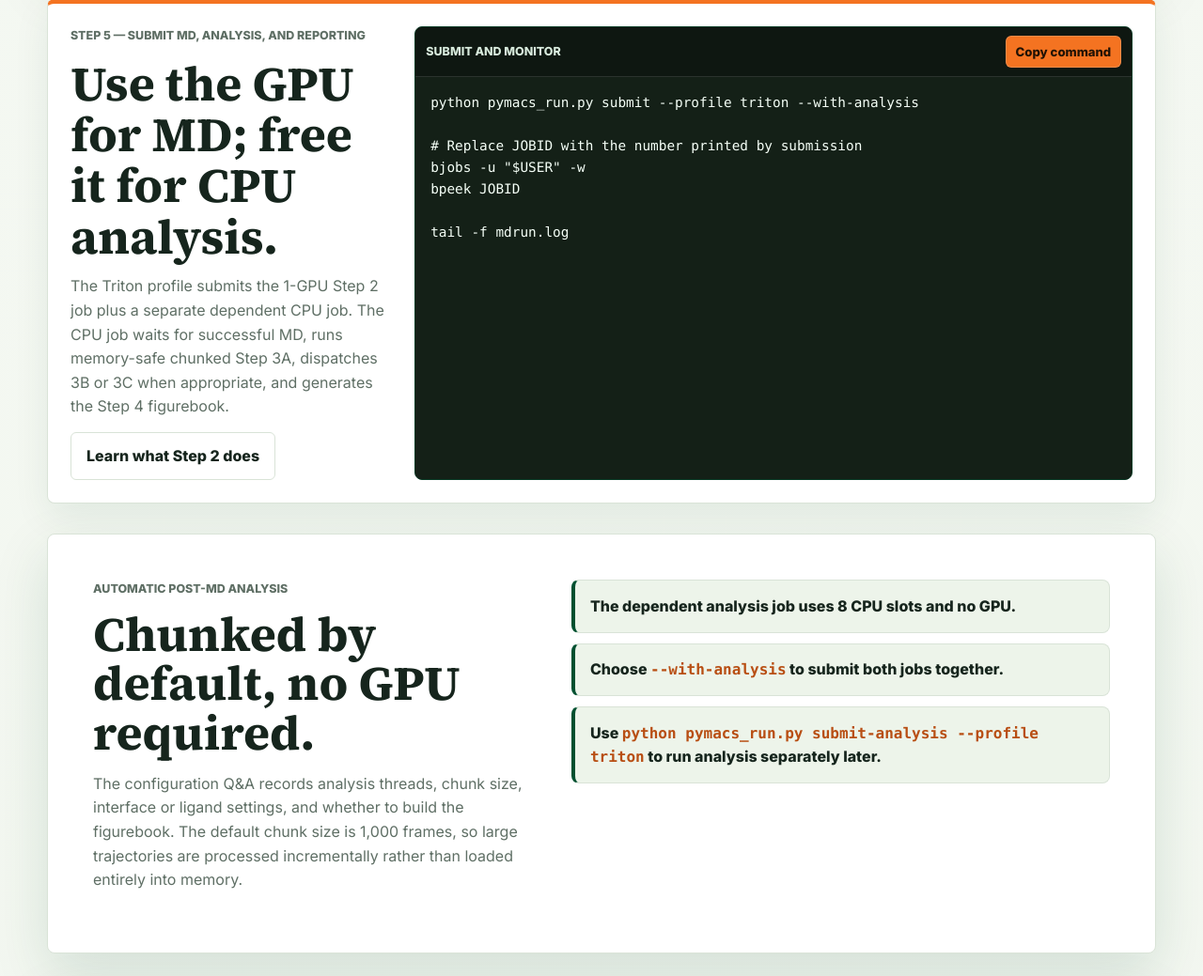
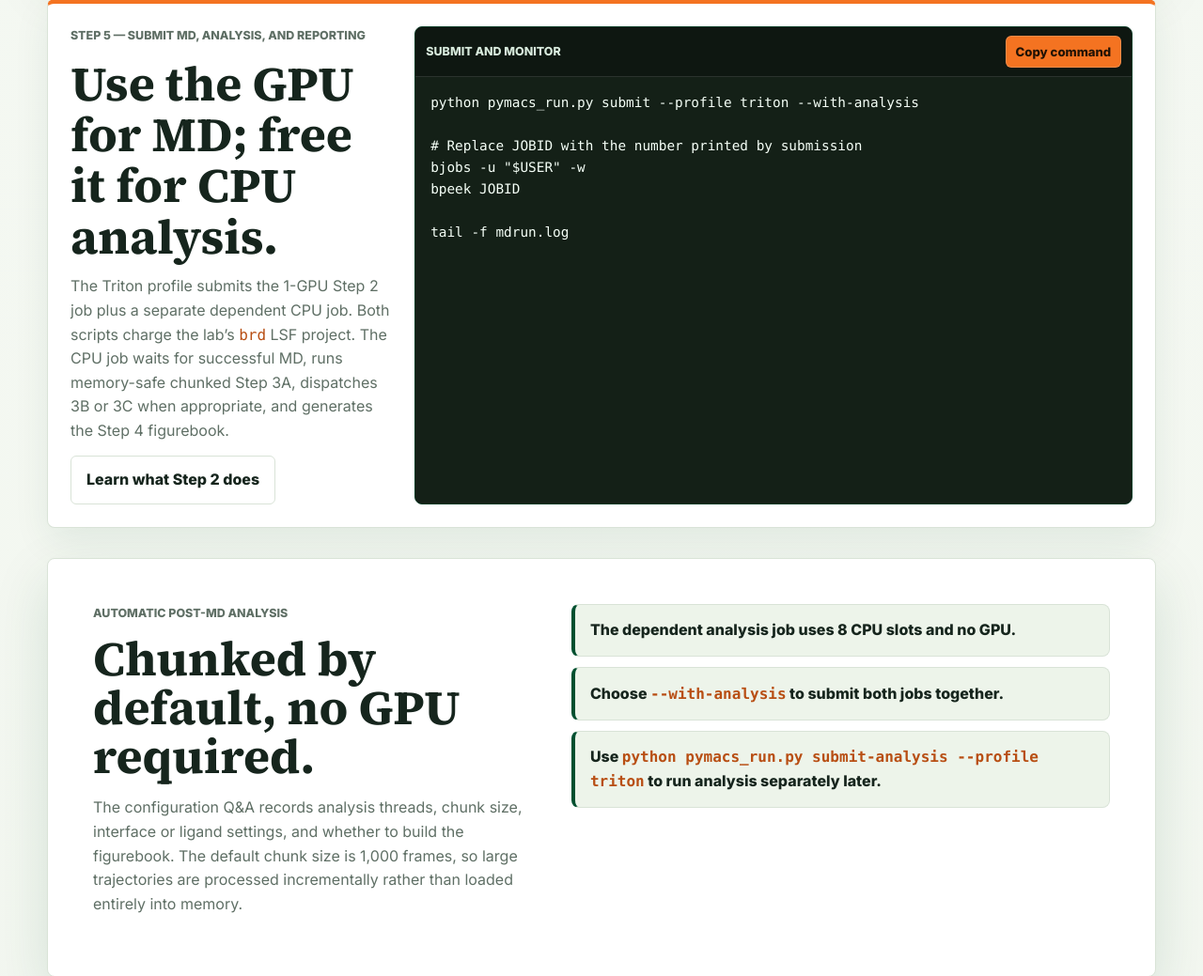
Before and after one commit to Joey305/pymacs-website, a Flask app: page /triton in a window 1280 px wide. Shown: the part 4305-5344 px from the top of the page at 94% size. Run offline with Flask 3, Linux system fonts and the light colour scheme.

Commit message:
Document Triton brd project submissions

```diff
--- a/templates/triton.html
+++ b/templates/triton.html
@@ -74,7 +74,7 @@ python pymacs_run.py status</code></pre></div>
 </section>
 
 <section class="band quick-install-panel">
-  <div class="quick-install-copy"><p class="eyebrow">Step 5 — Submit MD, analysis, and reporting</p><h2>Use the GPU for MD; free it for CPU analysis.</h2><p>The Triton profile submits the 1-GPU Step 2 job plus a separate dependent CPU job. The CPU job waits for successful MD, runs memory-safe chunked Step 3A, dispatches 3B or 3C when appropriate, and generates the Step 4 figurebook.</p><div class="cta-row"><a class="button secondary" href="/workflow/simulation.html">Learn what Step 2 does</a></div></div>
+  <div class="quick-install-copy"><p class="eyebrow">Step 5 — Submit MD, analysis, and reporting</p><h2>Use the GPU for MD; free it for CPU analysis.</h2><p>The Triton profile submits the 1-GPU Step 2 job plus a separate dependent CPU job. Both scripts charge the lab’s <code>brd</code> LSF project. The CPU job waits for successful MD, runs memory-safe chunked Step 3A, dispatches 3B or 3C when appropriate, and generates the Step 4 figurebook.</p><div class="cta-row"><a class="button secondary" href="/workflow/simulation.html">Learn what Step 2 does</a></div></div>
   <div class="command-card command-card-large"><div class="command-head"><span>Submit and monitor</span><button type="button" data-copy-command>Copy command</button></div><pre><code>python pymacs_run.py submit --profile triton --with-analysis
 
 # Replace JOBID with the number printed by submission
```
